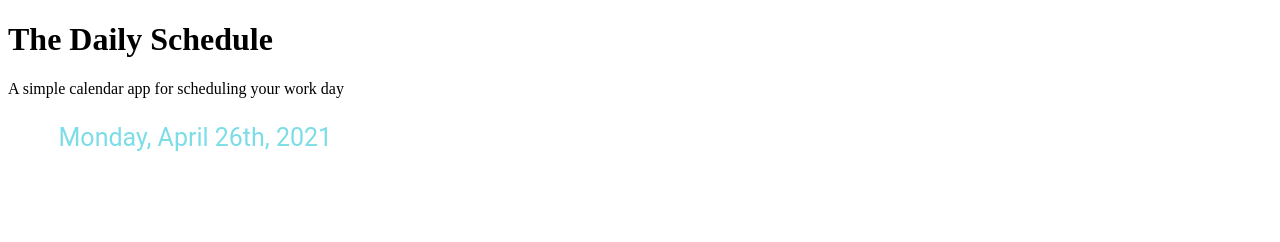
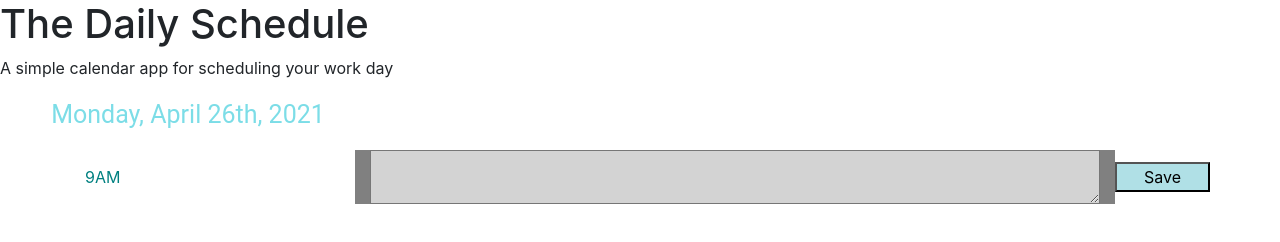
Before and after one commit to truethatplaya/05-single-day-calendar, a plain HTML site: page index.html in a window 1280 px wide. Drawn offline with nearby package versions, Linux system fonts and the light colour scheme.

Commit message:
a row has been added. .css was added to test row attributes.

```diff
--- a/assets/css/style.css
+++ b/assets/css/style.css
@@ -4,3 +4,32 @@
   margin-left: 4%;
   font-family: "Roboto", sans-serif;
 }
+
+.row {
+  display: flex;
+  justify-items: baseline;
+  align-items: center;
+}
+
+.hour {
+  color: teal;
+}
+
+.appointment {
+  background-color: gray;
+}
+.textArea {
+  width: 100%;
+  color: black;
+  background-color: lightgray;
+  display: flex;
+  align-content: center;
+  justify-content: center;
+}
+
+.saveBtn {
+  background-color: powderblue;
+  display: flex;
+  align-content: center;
+  justify-content: center;
+}
--- a/assets/js/script.js
+++ b/assets/js/script.js
@@ -1,5 +1,3 @@
 //Current Date
 var today = moment().format("dddd, MMMM Do, YYYY");
 $("#today").text(today);
-
-//
--- a/index.html
+++ b/index.html
@@ -4,27 +4,50 @@
     <meta charset="UTF-8" />
     <meta http-equiv="X-UA-Compatible" content="IE=edge" />
     <meta name="viewport" content="width=device-width, initial-scale=1.0" />
-    <title>The Daily Schedule</title>
+    <!--local .css stylesheet-->
     <link rel="stylesheet" href="./assets/css/style.css" />
+    <!--Moment-->
     <script
       type="text/javascript"
       src="https://cdnjs.cloudflare.com/ajax/libs/moment.js/2.27.0/moment.min.js"
     ></script>
+    <!--Bootstrap CSS-->
+    <link
+      rel="stylesheet"
+      href="https://cdn.jsdelivr.net/npm/bootstrap@4.6.0/dist/css/bootstrap.min.css"
+      integrity="sha384-B0vP5xmATw1+K9KRQjQERJvTumQW0nPEzvF6L/Z6nronJ3oUOFUFpCjEUQouq2+l"
+      crossorigin="anonymous"
+    />
+    <title>The Daily Schedule</title>
+  </head>
+  <!-- EVERYTHING ABOVE THIS LINE IS SOURCE CODE-->
+  <!-- EVERYTHING BELOW THIS LINE IS CODE RELATED TO BODY-->
+  <body>
+    <!-- This is the header where the current time will be displayed -->
+    <header class="header">
+      <h1>The Daily Schedule</h1>
+      <p>A simple calendar app for scheduling your work day</p>
+      <p id="today" class="currentDate"></p>
+    </header>
+    <!--This is the form for the times-->
+
+    <main class="container">
+      <div class="row" id="9">
+        <div class="col-3 hour" id="hour9">9AM</div>
+        <div class="col-8 appointment" id="appointment9">
+          <textarea rows="2" class="textArea"></textarea>
+        </div>
+
+        <button class="col-1 saveBtn" id="saveBtn9">Save</button>
+      </div>
+    </main>
+    <!--Jquery-->
     <script
       src="https://code.jquery.com/jquery-3.5.1.min.js"
       integrity="sha256-9/aliU8dGd2tb6OSsuzixeV4y/faTqgFtohetphbbj0="
       crossorigin="anonymous"
     ></script>
-  </head>
-  <!-- EVERYTHING ABOVE THIS LINE IS SOURCE CODE-->
-  <!-- EVERYTHING BELOW THIS LINE IS CODE RELATED TO BODY-->
-  <body>
-    <!-- This is the header where the current time will be displayed -->
-    <header>
-      <h1>The Daily Schedule</h1>
-      <p>A simple calendar app for scheduling your work day</p>
-      <p id="today" class="currentDate"></p>
-    </header>
+    <!-- JavaScript-->
     <script src="./assets/js/script.js"></script>
   </body>
 </html>
```
